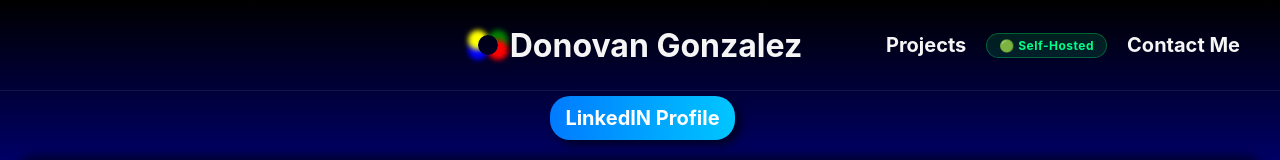
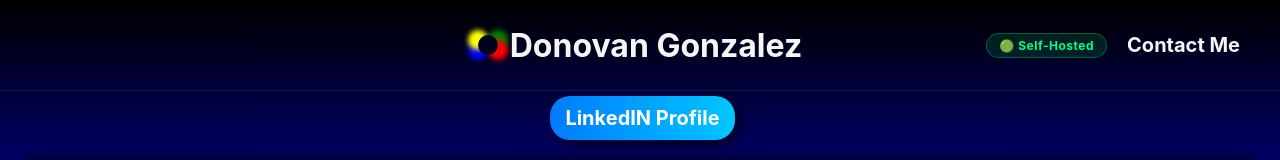
Before and after one commit to Donovan-Gonzalez/Portfolio-Website, a plain HTML site: page index.html in a window 1280 px wide. Shown: the top 160 px of the page. Drawn offline with nearby package versions, Linux system fonts and the light colour scheme.

Commit message:
Update index.html

```diff
--- a/index.html
+++ b/index.html
@@ -19,7 +19,6 @@
             <h1 class="Name">Donovan Gonzalez</h1>
         </div>
         <nav class="top-nav">
-            <a href="#projects">Projects</a>
             <span class="self-hosted-badge">🟢 Self-Hosted</span>
             <a href="mailto:don.gonzalez05@gmail.com">Contact Me</a>
         </nav>
```
